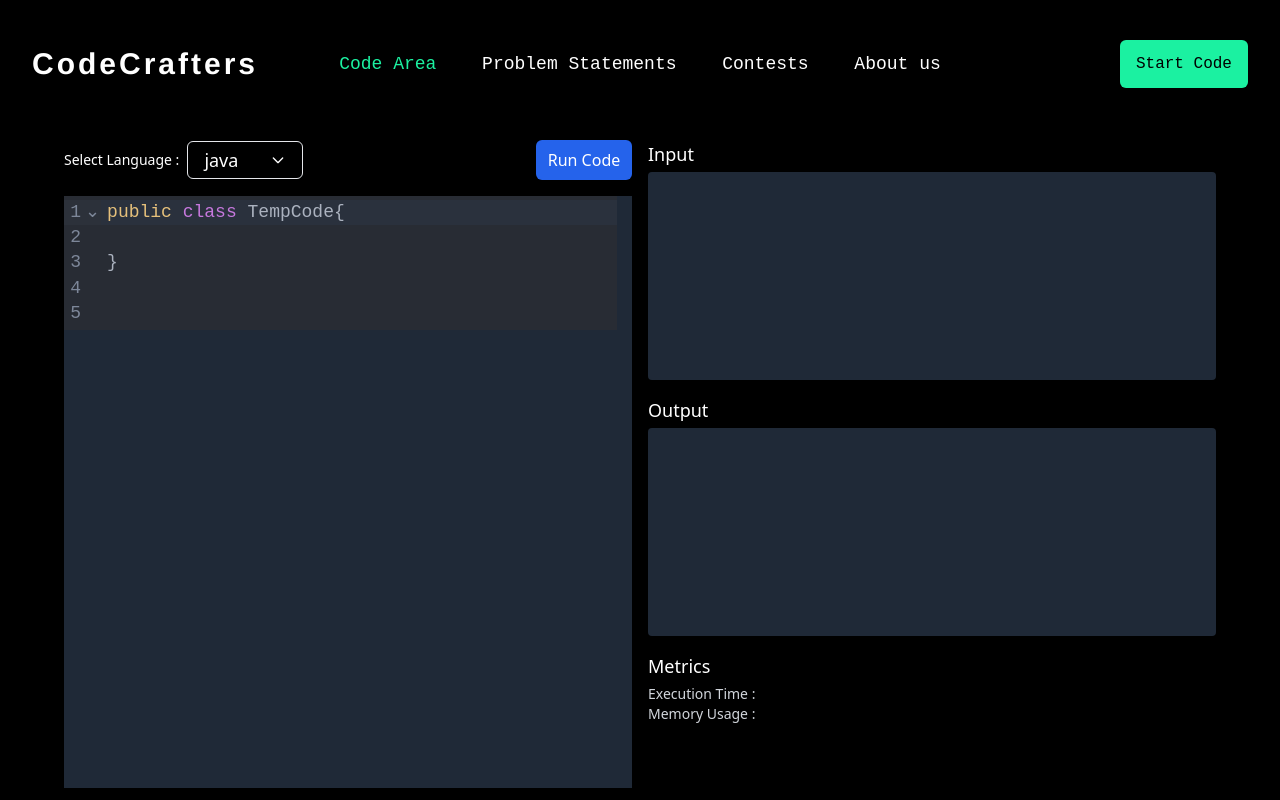
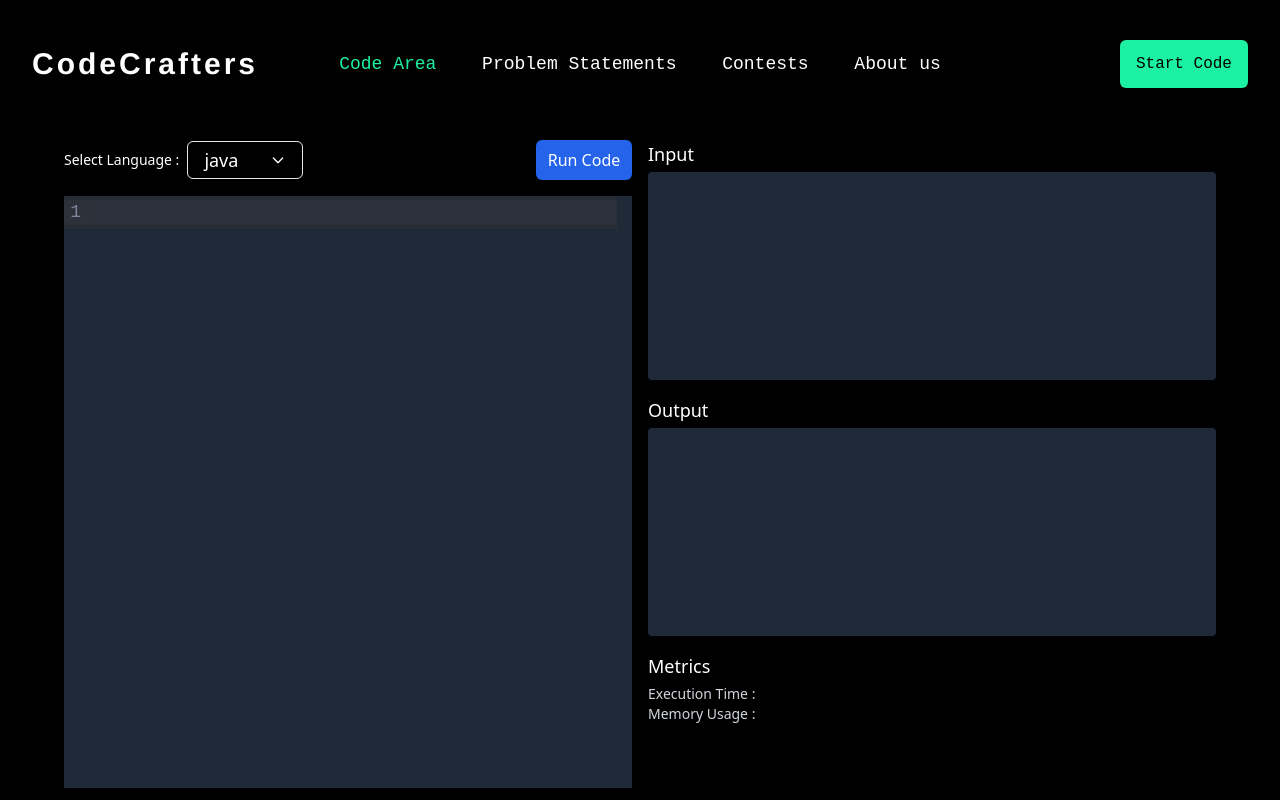
Before and after one commit to Jyotirmoy-Baidya/Code-Brewer-Frontend, a React (Vite) app: page /codearea in a window 1280 px wide. Built offline with nearby package versions, Linux system fonts and the light colour scheme.

Commit message:
Removing Boilerplate

```diff
--- a/src/pages/CodeArea.jsx
+++ b/src/pages/CodeArea.jsx
@@ -28,12 +28,11 @@ const options = [
 const CodeArea = () => {
 
     const [runCodeLoading, setRunCodeLoading] = useState(false);
-    //Code By T
     const [language, setLanguage] = useState('java'); // Default to java
     const [input, setInput] = useState(''); // New state for user input
     const [output, setOutput] = useState('');
     const [metrics, setMetrics] = useState({ time: '', memory: '' });
-    const [customInput, setCustomInput] = useState(false);
+    const [code, setCode] = useState("");
 
     const runCode = () => {
         const codepost = convertJavaToJSString(code);
@@ -90,33 +89,6 @@ const CodeArea = () => {
                 return cpp(); // Default to C++ if no match
         }
     };
-
-
-    //Boiler Plate
-    const fixedBoilerplate = `public class TempCode{\n \n}\n\n`; // Example boilerplate
-
-    const [code, setCode] = useState(fixedBoilerplate);
-
-    useEffect(() => {
-        setCode(fixedBoilerplate);
-    }, [fixedBoilerplate]);
-
-    const handleChange = (value, viewUpdate) => {
-        const cursorPosition = viewUpdate.state.selection.main.head;
-        const fixedLinesCount = fixedBoilerplate.split('\n').length;
-
-        const cursorLine = viewUpdate.state.doc.lineAt(cursorPosition).number;
-
-        // Prevent editing within the fixed boilerplate text
-        if (cursorLine < fixedLinesCount) {
-            // Revert to the previous state
-            setCode(fixedBoilerplate);
-        } else {
-            // Update state if not editing the boilerplate
-            setCode(value);
-        }
-    };
-
 
 
     //Suggestions
```
